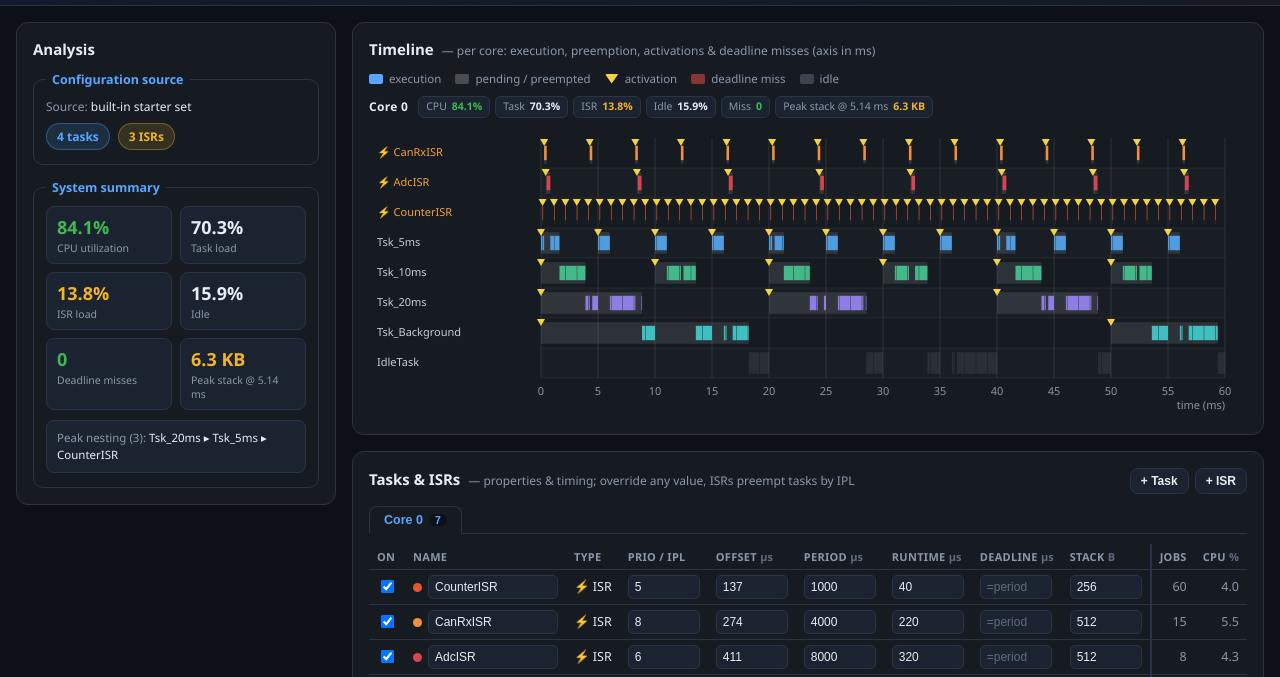
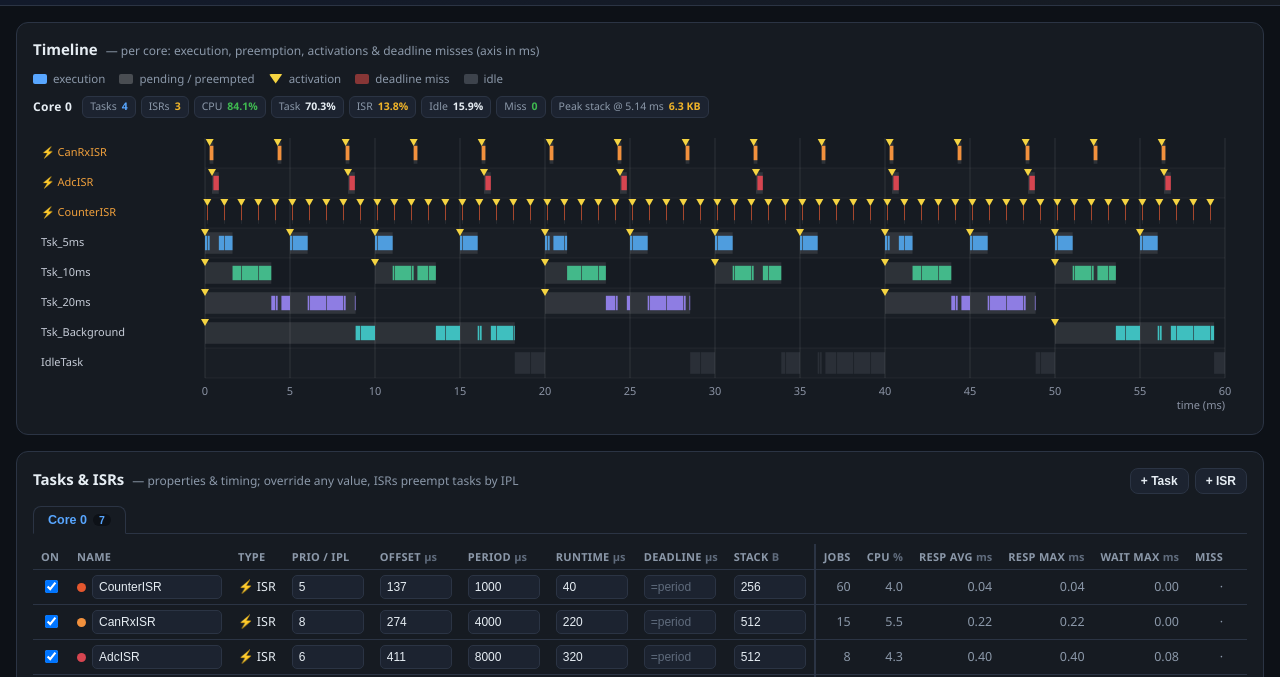
Before and after one commit to rudupa/ChronoLens, a plain HTML site: page index.html in a window 1280 px wide. Shown: the part 115-792 px from the top of the page. Drawn offline with Linux system fonts and the light colour scheme.

Commit message:
Remove Analysis sidebar; move task/ISR counts into per-core timeline summary chips; full-width workspace

```diff
--- a/app.js
+++ b/app.js
@@ -56,7 +56,6 @@
 };
 
 let activeCore = 0;
-let fileName = 'built-in starter set';
 
 // ---------- Entity helpers ----------
 function nextTaskColor() { return TASK_PALETTE[taskColorIdx++ % TASK_PALETTE.length]; }
@@ -403,7 +402,11 @@
 function coreSummaryHtml(res) {
   const idlePct = (res.idleTime / (res.endTime || 1)) * 100;
   const peakMs = (res.peakStackTime || 0) / 1000;
+  const taskCount = res.entities.filter((e) => e.kind === 'task' && !e.isIdle).length;
+  const isrCount = res.entities.filter((e) => e.kind === 'isr').length;
   const chips = [
+    { label: 'Tasks', value: String(taskCount), cls: 'task' },
+    { label: 'ISRs', value: String(isrCount), cls: 'isr' },
     { label: 'CPU', value: pct(res.cpuUtilization), cls: res.cpuUtilization > 100 ? 'bad' : 'ok' },
     { label: 'Task', value: pct(res.taskLoad), cls: '' },
     { label: 'ISR', value: pct(res.isrLoad), cls: 'isr' },
@@ -520,40 +523,6 @@
 function pct(v) { return `${v.toFixed(1)}%`; }
 function bytesFmt(v) { return v >= 1024 ? `${(v / 1024).toFixed(v % 1024 === 0 ? 0 : 1)} KB` : `${v} B`; }
 
-function renderSummary(results) {
-  const nCores = results.length || 1;
-  const window = (results[0] ? results[0].endTime : 0) || 1;
-  const cpu = results.reduce((s, r) => s + r.cpuUtilization, 0) / nCores;
-  const taskL = results.reduce((s, r) => s + r.taskLoad, 0) / nCores;
-  const isrL = results.reduce((s, r) => s + r.isrLoad, 0) / nCores;
-  const idleT = results.reduce((s, r) => s + r.idleTime, 0);
-  const idlePct = (idleT / (window * nCores)) * 100;
-  const misses = results.reduce((s, r) => s + r.totalDeadlineMisses, 0);
-  // Peak stack: worst core (stacks are per-core in a shared-stack model).
-  let peakCore = results[0] || { peakStack: 0, peakStackTime: 0, peakStackChain: [] };
-  for (const r of results) if (r.peakStack > peakCore.peakStack) peakCore = r;
-  const peakMs = (peakCore.peakStackTime || 0) / 1000;
-
-  const cpuLabel = nCores > 1 ? 'CPU util (avg)' : 'CPU utilization';
-  const metrics = [
-    { label: cpuLabel, value: pct(cpu), cls: cpu > 100 ? 'bad' : 'ok' },
-    { label: 'Task load', value: pct(taskL), cls: '' },
-    { label: 'ISR load', value: pct(isrL), cls: 'isr' },
-    { label: 'Idle', value: pct(idlePct), cls: '' },
-    { label: 'Deadline misses', value: String(misses), cls: misses > 0 ? 'bad' : 'ok' },
-    { label: `Peak stack @ ${peakMs.toFixed(peakMs >= 10 ? 0 : 2)} ms`, value: bytesFmt(peakCore.peakStack), cls: 'isr' },
-  ];
-  $('metrics').innerHTML = metrics.map((m) =>
-    `<div class="metric ${m.cls}"><div class="metric-value">${m.value}</div><div class="metric-label">${m.label}</div></div>`
-  ).join('');
-
-  const chain = peakCore.peakStackChain || [];
-  $('stackChain').innerHTML = chain.length
-    ? `<span class="stack-chain-label">Peak nesting (${chain.length}):</span> ${chain.join(' ▸ ')}`
-    : '';
-  $('stackChain').style.display = chain.length ? 'block' : 'none';
-}
-
 // ---------- Rendering: core tabs ----------
 function renderCoreTabs() {
   const bar = $('coreTabs');
@@ -629,12 +598,7 @@
     results.push(simulate(coreEntities, params));
   }
   drawAllGantts(results);
-  renderSummary(results);
   renderRowStats(results);
-  const taskCount = entities.filter((e) => e.kind === 'task' && !e.isIdle).length;
-  const isrCount = entities.filter((e) => e.kind === 'isr').length;
-  $('badgeTasks').textContent = `${taskCount} tasks`;
-  $('badgeIsrs').textContent = `${isrCount} ISRs`;
   window._lastResults = results;
 }
 
@@ -721,8 +685,6 @@
       const parsed = JSON.parse(String(reader.result));
       if (!parsed.entries || !Array.isArray(parsed.entries)) throw new Error('JSON must contain an "entries" array.');
       entities = buildFromRaw(parsed);
-      fileName = file.name;
-      $('fileName').textContent = fileName;
       setError(null);
       refreshAll();
     } catch (err) {
@@ -738,8 +700,6 @@
   params.policy = 'FPP'; params.duration = 60000; params.higherNumberIsHigherPriority = true; params.cores = 1;
   activeCore = 0;
   $('policy').value = 'FPP'; $('duration').value = '60000'; $('prioOrder').checked = true; $('cores').value = '1';
-  fileName = 'built-in starter set';
-  $('fileName').textContent = fileName;
   setError(null);
   refreshAll();
 });
@@ -747,6 +707,5 @@
 window.addEventListener('resize', () => { if (window._lastResults) drawAllGantts(window._lastResults); });
 
 // ---------- Init ----------
-$('fileName').textContent = fileName;
 entities = starterEntities();
 refreshAll();
--- a/index.html
+++ b/index.html
@@ -60,28 +60,6 @@
   <div class="error-banner" id="errorBanner" style="display:none;"></div>
 
   <main class="layout">
-    <div class="main-row">
-
-      <!-- ================= CONFIG SIDEBAR ================= -->
-      <aside class="panel config-panel">
-        <h2>Analysis</h2>
-
-        <fieldset>
-          <legend>Configuration source</legend>
-          <div class="src-line">Source: <span id="fileName">built-in starter set</span></div>
-          <div class="badges">
-            <span class="badge" id="badgeTasks">0 tasks</span>
-            <span class="badge isr" id="badgeIsrs">0 ISRs</span>
-          </div>
-        </fieldset>
-
-        <fieldset>
-          <legend>System summary</legend>
-          <div class="metrics" id="metrics"></div>
-          <div class="stack-chain" id="stackChain" style="display:none;"></div>
-        </fieldset>
-      </aside>
-
       <!-- ================= WORKSPACE ================= -->
       <section class="workspace">
 
@@ -137,7 +115,6 @@
         </div>
 
       </section>
-    </div>
   </main>
 
   <footer class="app-footer">
--- a/styles.css
+++ b/styles.css
@@ -129,13 +129,6 @@
 
 /* ---------- Layout ---------- */
 .layout { display: flex; flex-direction: column; gap: 16px; padding: 16px; }
-.main-row {
-  display: grid;
-  grid-template-columns: 320px 1fr;
-  gap: 16px;
-  align-items: start;
-}
-.config-panel { position: sticky; top: 16px; }
 .workspace { display: flex; flex-direction: column; gap: 16px; min-width: 0; }
 
 .panel {
@@ -154,47 +147,7 @@
 }
 .panel h2 .hint { font-weight: 400; }
 .panel-actions { margin-left: auto; display: flex; gap: 6px; }
-
-/* ---------- Fieldsets (sidebar) ---------- */
-fieldset { border: 1px solid var(--border); border-radius: 10px; margin: 0 0 14px; padding: 10px 12px 14px; }
-fieldset:last-child { margin-bottom: 0; }
-legend { color: var(--accent); font-size: 12.5px; font-weight: 700; padding: 0 6px; }
 .unit { color: #5f6b7c; font-size: 11px; }
-.src-line { font-size: 12px; color: var(--muted); margin-bottom: 8px; }
-.src-line span { color: var(--text); }
-
-.badges { display: flex; gap: 8px; align-items: center; flex-wrap: wrap; }
-.badge {
-  padding: 4px 10px;
-  border-radius: 20px;
-  font-size: 12px;
-  font-weight: 600;
-  background: rgba(88,166,255,.14);
-  color: var(--accent);
-  border: 1px solid rgba(88,166,255,.35);
-}
-.badge.isr { background: rgba(240,180,41,.14); color: var(--isr); border-color: rgba(240,180,41,.35); }
-
-/* ---------- Metrics ---------- */
-.metrics { display: grid; grid-template-columns: 1fr 1fr; gap: 8px; }
-.metric { background: var(--panel-2); border: 1px solid var(--border); border-radius: 8px; padding: 8px 10px; }
-.metric-value { font-size: 18px; font-weight: 700; font-variant-numeric: tabular-nums; }
-.metric-label { font-size: 10.5px; color: var(--muted); margin-top: 2px; }
-.metric.bad .metric-value { color: var(--bad); }
-.metric.ok .metric-value { color: var(--ok); }
-.metric.isr .metric-value { color: var(--isr); }
-
-.stack-chain {
-  margin-top: 10px;
-  font-size: 11.5px;
-  color: var(--text);
-  line-height: 1.5;
-  padding: 8px 10px;
-  background: var(--panel-2);
-  border: 1px solid var(--border);
-  border-radius: 8px;
-}
-.stack-chain-label { color: var(--muted); }
 
 /* ---------- Tables ---------- */
 .table-scroll { overflow-x: auto; }
@@ -297,6 +250,7 @@
 .core-chip.bad .core-chip-value { color: var(--bad); }
 .core-chip.ok .core-chip-value { color: var(--ok); }
 .core-chip.isr .core-chip-value { color: var(--isr); }
+.core-chip.task .core-chip-value { color: var(--accent); }
 .legend { display: flex; flex-wrap: wrap; gap: 14px; margin-bottom: 10px; font-size: 11.5px; color: var(--muted); }
 .legend-item { display: flex; align-items: center; gap: 6px; }
 .swatch { display: inline-block; width: 14px; height: 10px; border-radius: 2px; }
@@ -309,10 +263,6 @@
 #ganttCanvas, .gantt-canvas { width: 100%; display: block; }
 
 /* ---------- Responsive ---------- */
-@media (max-width: 900px) {
-  .main-row { grid-template-columns: 1fr; }
-  .config-panel { position: static; }
-}
 @media (max-width: 820px) {
   .app-header { flex-wrap: wrap; justify-content: center; text-align: center; padding: 10px 14px; gap: 8px; }
   .title-block { flex: 1 1 100%; text-align: center; }
```
